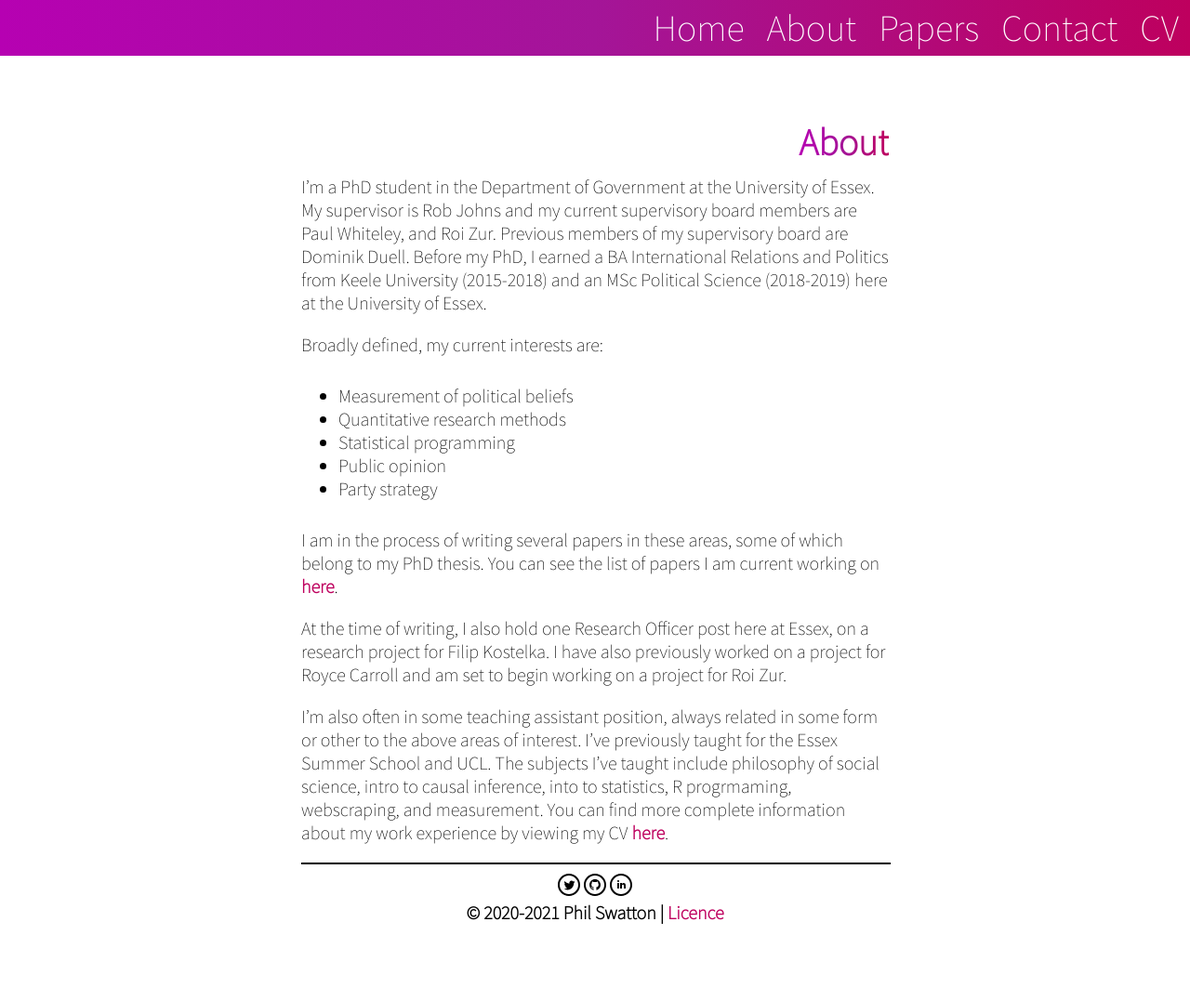
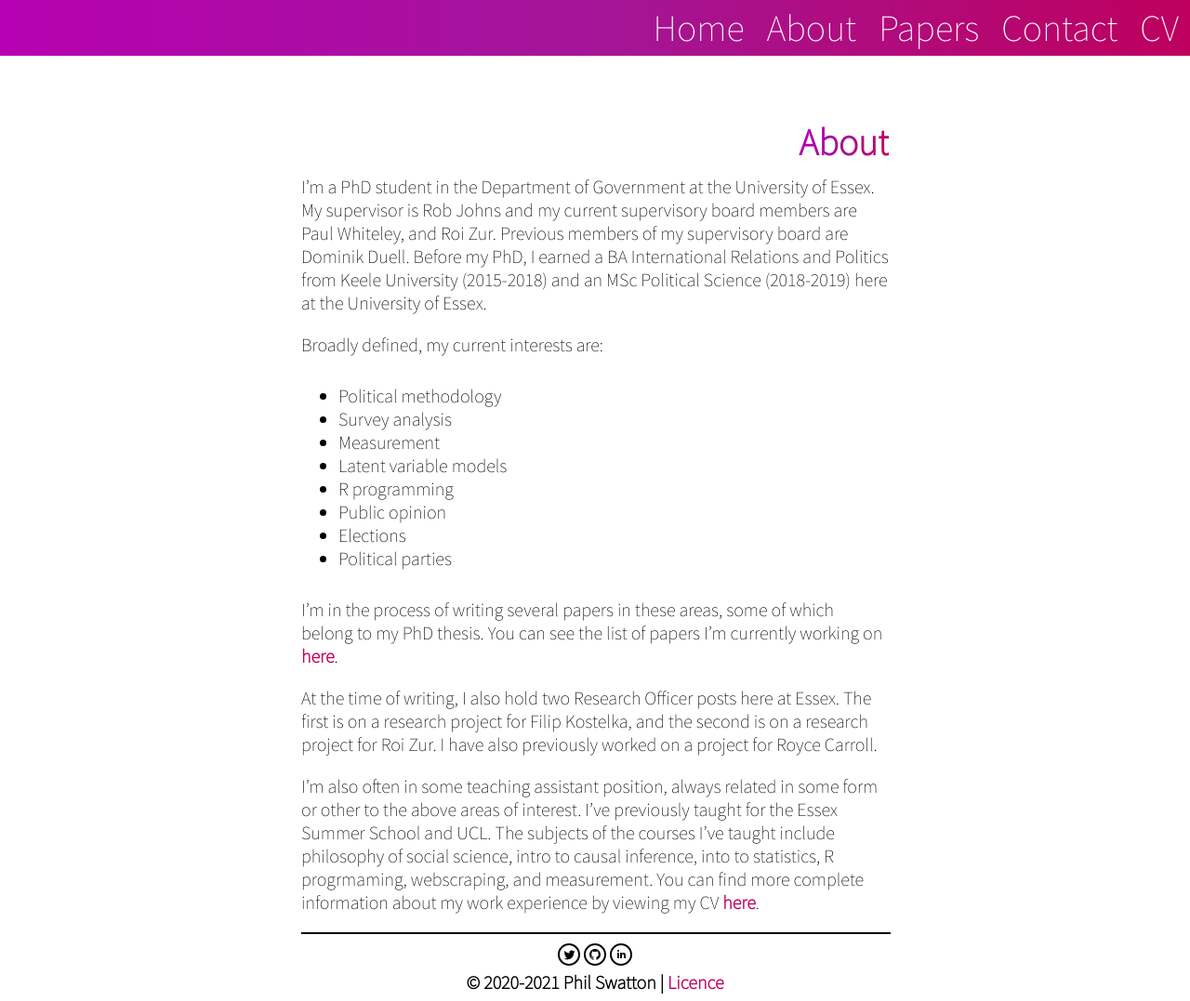
Before and after one commit to philswatton/philswatton.github.io, a Jekyll site: the page built from about.md, in a window 1280 px wide and 1077 px high. Shown: the whole window at 93% size. Built offline with Jekyll 4.4.1, drawn with Linux system fonts in a browser that asks for light colours.

Commit message:
updated interests list

```diff
--- a/about.md
+++ b/about.md
@@ -7,14 +7,17 @@
 I'm a PhD student in the Department of Government at the University of Essex. My supervisor is Rob Johns and my current supervisory board members are Paul Whiteley, and Roi Zur. Previous members of my supervisory board are Dominik Duell. Before my PhD, I earned a BA International Relations and Politics from Keele University (2015-2018) and an MSc Political Science (2018-2019) here at the University of Essex.
 
 Broadly defined, my current interests are:
-- Measurement of political beliefs
-- Quantitative research methods
-- Statistical programming
+- Political methodology
+- Survey analysis
+- Measurement
+- Latent variable models
+- R programming
 - Public opinion
-- Party strategy
+- Elections
+- Political parties
 
-I am in the process of writing several papers in these areas, some of which belong to my PhD thesis. You can see the list of papers I am current working on [here](/publications).
+I'm in the process of writing several papers in these areas, some of which belong to my PhD thesis. You can see the list of papers I'm currently working on [here](/publications).
 
-At the time of writing, I also hold one Research Officer post here at Essex, on a research project for Filip Kostelka. I have also previously worked on a project for Royce Carroll and am set to begin working on a project for Roi Zur.
+At the time of writing, I also hold two Research Officer posts here at Essex. The first is on a research project for Filip Kostelka, and the second is on a research project for Roi Zur. I have also previously worked on a project for Royce Carroll.
 
-I'm also often in some teaching assistant position, always related in some form or other to the above areas of interest. I've previously taught for the Essex Summer School and UCL. The subjects I've taught include philosophy of social science, intro to causal inference, into to statistics, R progrmaming, webscraping, and measurement. You can find more complete information about my work experience by viewing my CV [here](/philswatton_cv.pdf).
+I'm also often in some teaching assistant position, always related in some form or other to the above areas of interest. I've previously taught for the Essex Summer School and UCL. The subjects of the courses I've taught include philosophy of social science, intro to causal inference, into to statistics, R progrmaming, webscraping, and measurement. You can find more complete information about my work experience by viewing my CV [here](/philswatton_cv.pdf).
```
